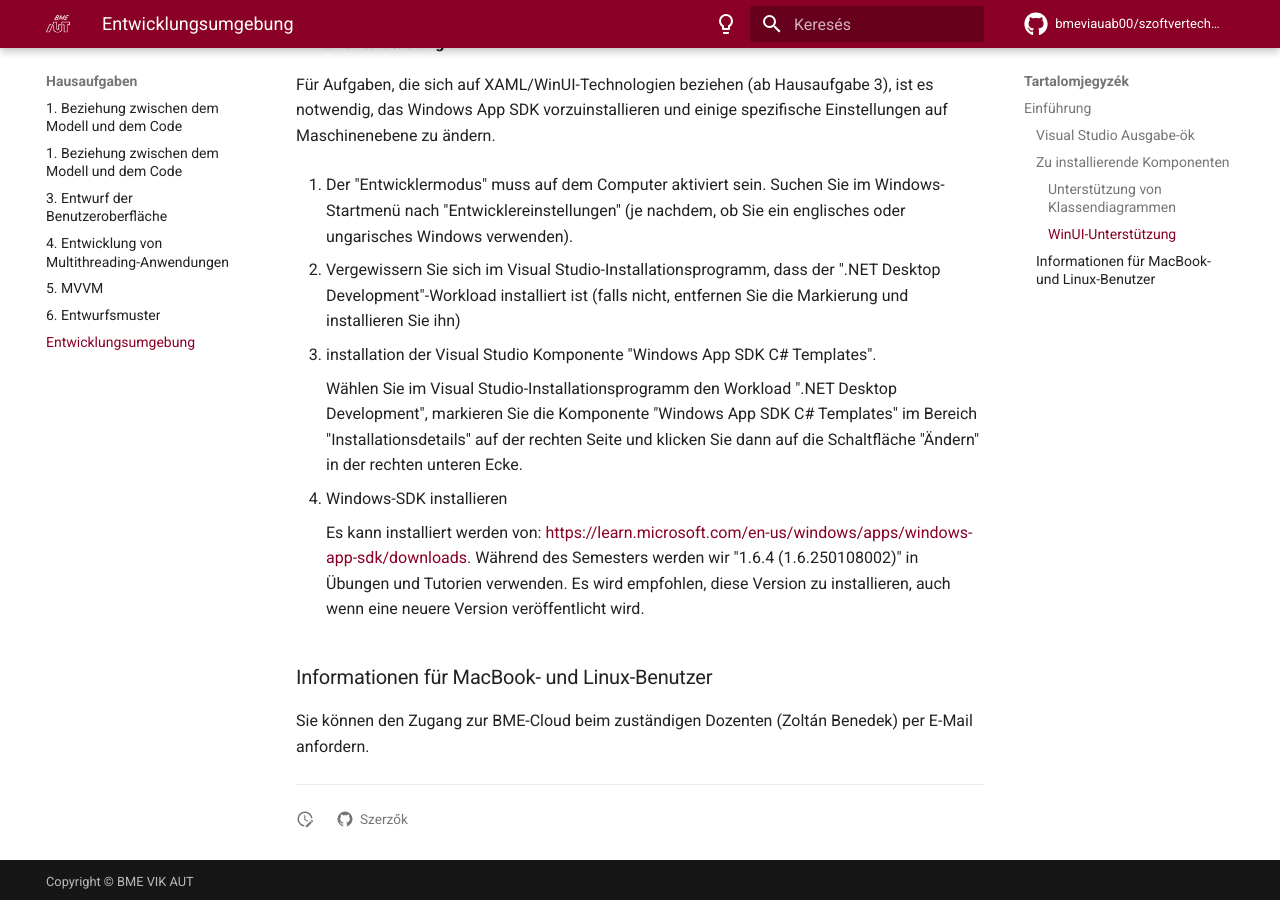
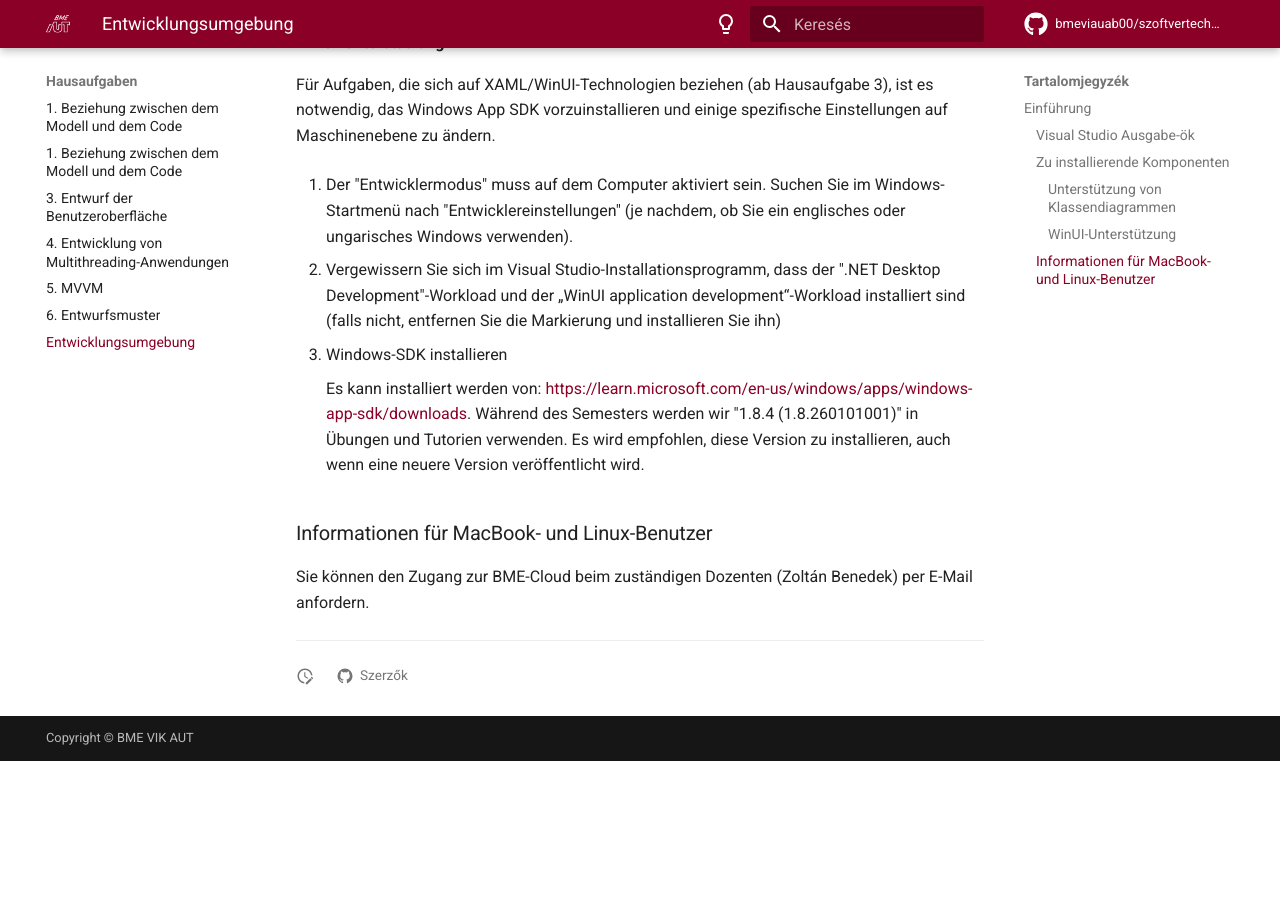
Before and after one commit to bmeviauab00/szoftvertechnikak, an MkDocs documentation site: the page built from docs/hazi/fejlesztokornyezet/index_ger.md, in a window 1280 px wide and 900 px high, scrolled down 1801 px. Built offline with MkDocs 1.6.1 and Material for MkDocs 9.7.7, drawn with Linux system fonts in a browser that asks for light colours; comment, search, counter and statistics services are not loaded; the version menu is left out; after the commit the page ends 2562 px from its top, so only the background shows below that.

Commit message:
Fejlesztőkörnyezet házi feladatokhoz - Windows App SDK telepítés frissítés, német

```diff
--- a/docs/hazi/fejlesztokornyezet/index_ger.md
+++ b/docs/hazi/fejlesztokornyezet/index_ger.md
@@ -45,15 +45,11 @@ Für Aufgaben, die sich auf XAML/WinUI-Technologien beziehen (ab Hausaufgabe 3),
 
 1. Der "Entwicklermodus" muss auf dem Computer aktiviert sein. Suchen Sie im Windows-Startmenü nach "Entwicklereinstellungen" (je nachdem, ob Sie ein englisches oder ungarisches Windows verwenden).
 
-2. Vergewissern Sie sich im Visual Studio-Installationsprogramm, dass der ".NET Desktop Development"-Workload installiert ist (falls nicht, entfernen Sie die Markierung und installieren Sie ihn)
+2. Vergewissern Sie sich im Visual Studio-Installationsprogramm, dass der ".NET Desktop Development"-Workload und der „WinUI application development“-Workload installiert sind (falls nicht, entfernen Sie die Markierung und installieren Sie ihn)
 
-3. installation der Visual Studio Komponente "Windows App SDK C# Templates".
+3. Windows-SDK installieren
 
-    Wählen Sie im Visual Studio-Installationsprogramm den Workload ".NET Desktop Development", markieren Sie die Komponente "Windows App SDK C# Templates" im Bereich "Installationsdetails" auf der rechten Seite und klicken Sie dann auf die Schaltfläche "Ändern" in der rechten unteren Ecke.
-
-4. Windows-SDK installieren
-
-    Es kann installiert werden von: <https://learn.microsoft.com/en-us/windows/apps/windows-app-sdk/downloads>. Während des Semesters werden wir "1.6.4 (1.6.250108002)" in Übungen und Tutorien verwenden. Es wird empfohlen, diese Version zu installieren, auch wenn eine neuere Version veröffentlicht wird.
+    Es kann installiert werden von: <https://learn.microsoft.com/en-us/windows/apps/windows-app-sdk/downloads>. Während des Semesters werden wir "1.8.4 (1.8.260101001)" in Übungen und Tutorien verwenden. Es wird empfohlen, diese Version zu installieren, auch wenn eine neuere Version veröffentlicht wird.
 
 ### Informationen für MacBook- und Linux-Benutzer
 
```
